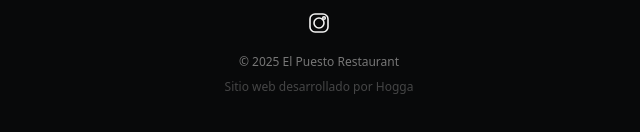
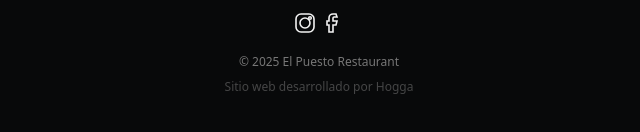
Before and after one commit to selloibis1989/elpuestoweb, a plain HTML site: page carta/index.html in a window 1280 px wide. Shown: the part 2856-2988 px from the top of the page, 321-961 px from the left. Drawn offline with Linux system fonts and the light colour scheme; files whose address does not match are found by name.

Commit message:
Add files via upload

```diff
--- a/carta/index.html
+++ b/carta/index.html
@@ -277,6 +277,14 @@
           <circle cx="17" cy="7" r="1.3"></circle>
         </svg>
       </a>
+      <a href="https://www.facebook.com/profile.php?id=61585442891243"
+          target="_blank"
+          rel="noopener"
+          aria-label="Facebook El Puesto Restaurant">
+        <svg class="icon-ig" viewBox="0 0 24 24" aria-hidden="true">
+          <path d="M15 3h-3a4 4 0 0 0-4 4v3H6v4h2v7h4v-7h3l1-4h-4V7a1 1 0 0 1 1-1h3z"/>
+        </svg>
+      </a>
     </div>
 
     <p class="footer-copy">
```
Also changed, not shown: contacto/index.html (+8 -0 lines), index.html (+8 -0 lines), la-experiencia/index.html (+8 -0 lines).
